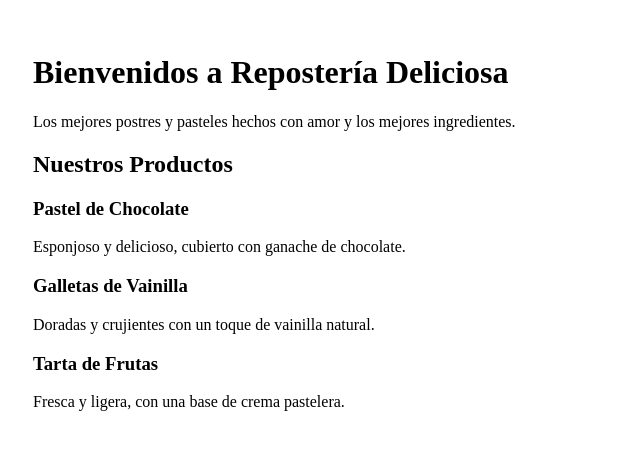
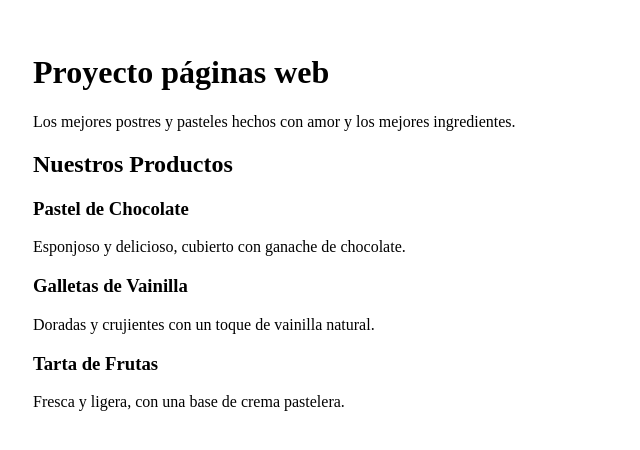
Before and after one commit to nbs-project/web, a plain HTML site: page index.html in a window 1280 px wide. Shown: the whole page, without its empty margins (0-640 px from the left). Drawn offline with Linux system fonts and the light colour scheme.

Commit message:
Update index.html

```diff
--- a/index.html
+++ b/index.html
@@ -8,7 +8,7 @@
 </head>
 <body>
     <div class="container">
-        <h1>Bienvenidos a Repostería Deliciosa</h1>
+        <h1>Proyecto páginas web</h1>
         <p>Los mejores postres y pasteles hechos con amor y los mejores ingredientes.</p>
 
         <h2>Nuestros Productos</h2>
```
